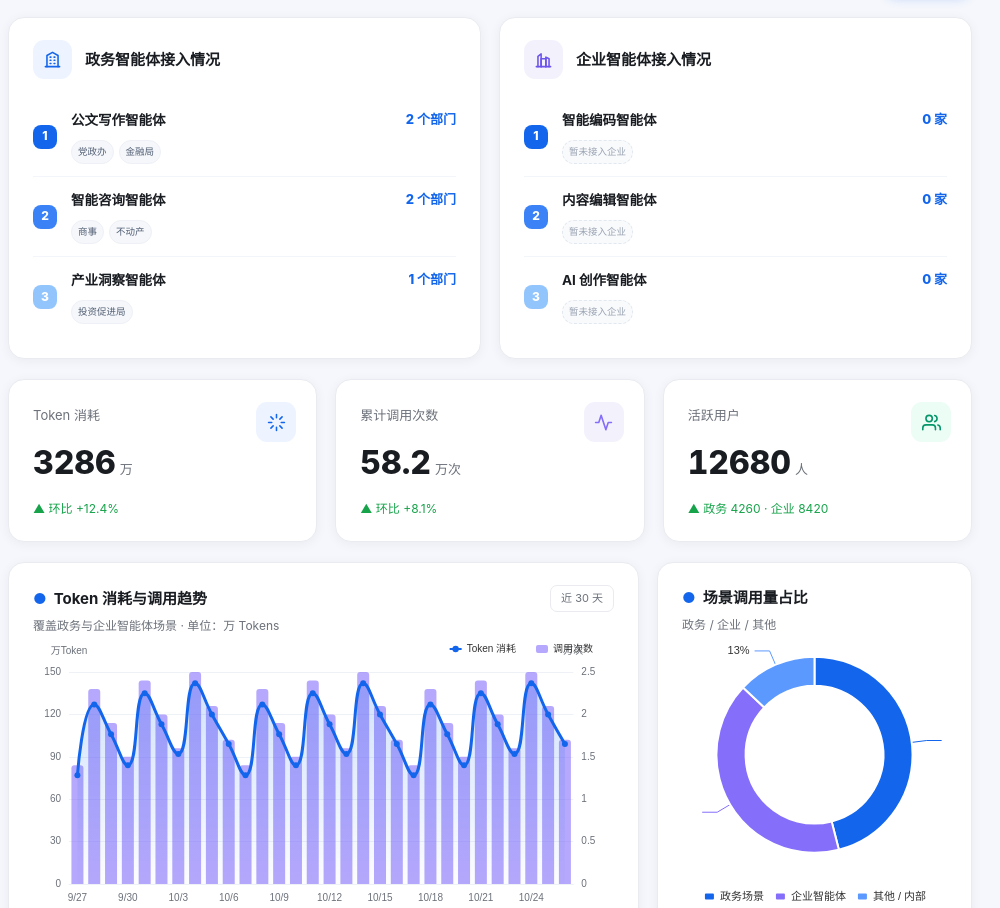
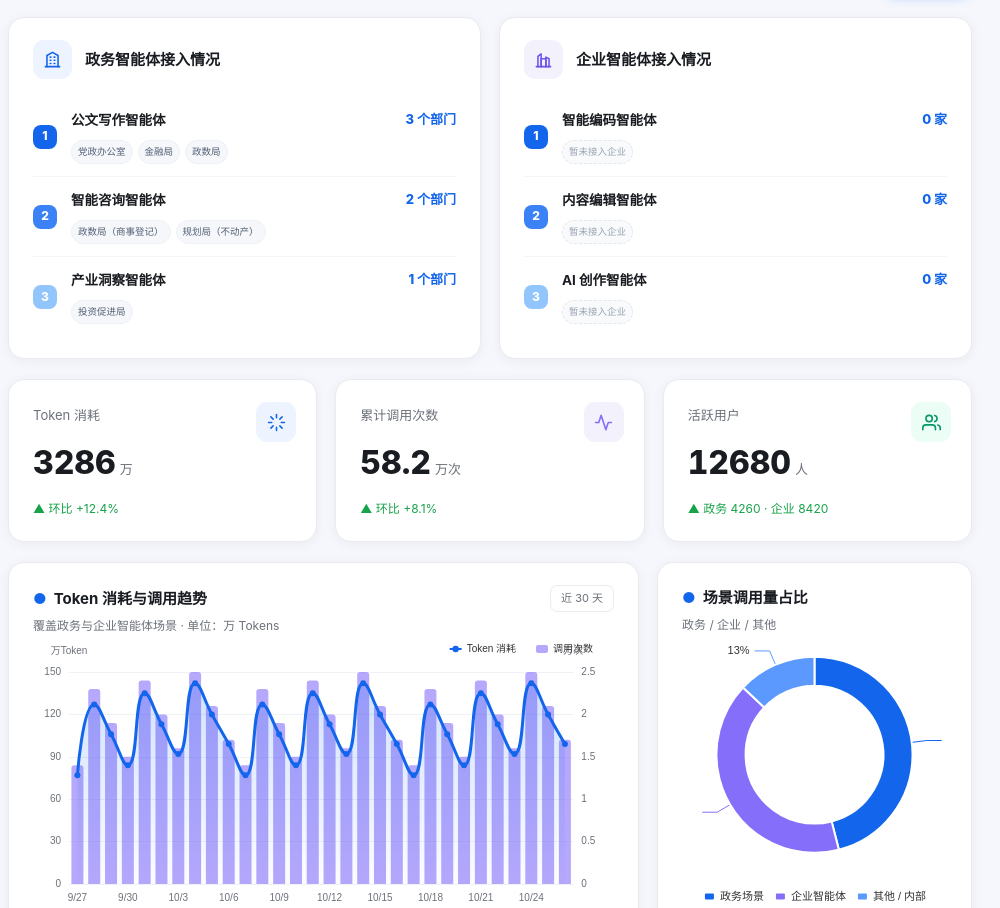
Before and after one commit to sdracheldl-ux/Optics-Valley-Unified-Portal, a plain HTML site: page index.html in a window 1280 px wide. Shown: the part 1059-1967 px from the top of the page, without its empty margins (280-1280 px from the left). Drawn offline with nearby package versions, Linux system fonts and the light colour scheme.

Commit message:
Update government agent department list

```diff
--- a/index.html
+++ b/index.html
@@ -667,17 +667,17 @@
             <div>
               <span class="rank-name">公文写作智能体</span>
               <div class="company-tags">
-                <span>党政办</span><span>金融局</span>
+                <span>党政办公室</span><span>金融局</span><span>政数局</span>
               </div>
             </div>
-            <button class="rank-val" type="button" data-rank="gov-doc">2 个部门</button>
+            <button class="rank-val" type="button" data-rank="gov-doc">3 个部门</button>
           </div>
           <div class="rank-row">
             <span class="rank-no">2</span>
             <div>
               <span class="rank-name">智能咨询智能体</span>
               <div class="company-tags">
-                <span>商事</span><span>不动产</span>
+                <span>政数局（商事登记）</span><span>规划局（不动产）</span>
               </div>
             </div>
             <button class="rank-val" type="button" data-rank="gov-consult">2 个部门</button>
@@ -990,13 +990,13 @@
     'gov-doc': {
       title: '公文写作智能体接入部门', note: '已接入部门 · 使用次数', unit: '次',
       items: [
-        ['党政办', 0], ['金融局', 0]
+        ['党政办公室', 0], ['金融局', 0], ['政数局', 0]
       ]
     },
     'gov-consult': {
       title: '智能咨询智能体接入部门', note: '已接入部门 · 使用次数', unit: '次',
       items: [
-        ['商事', 0], ['不动产', 0]
+        ['政数局（商事登记）', 0], ['规划局（不动产）', 0]
       ]
     },
     'gov-industry': {
```
